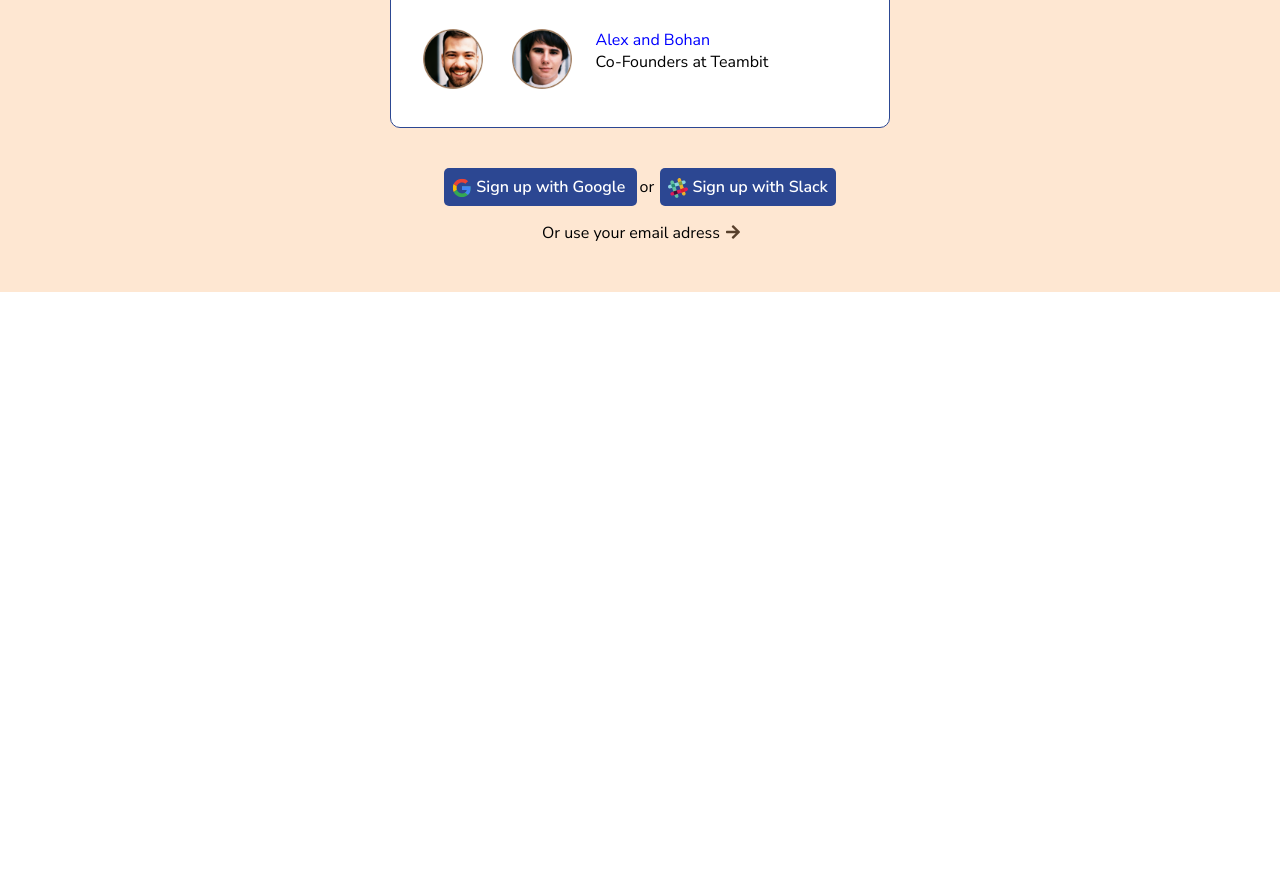
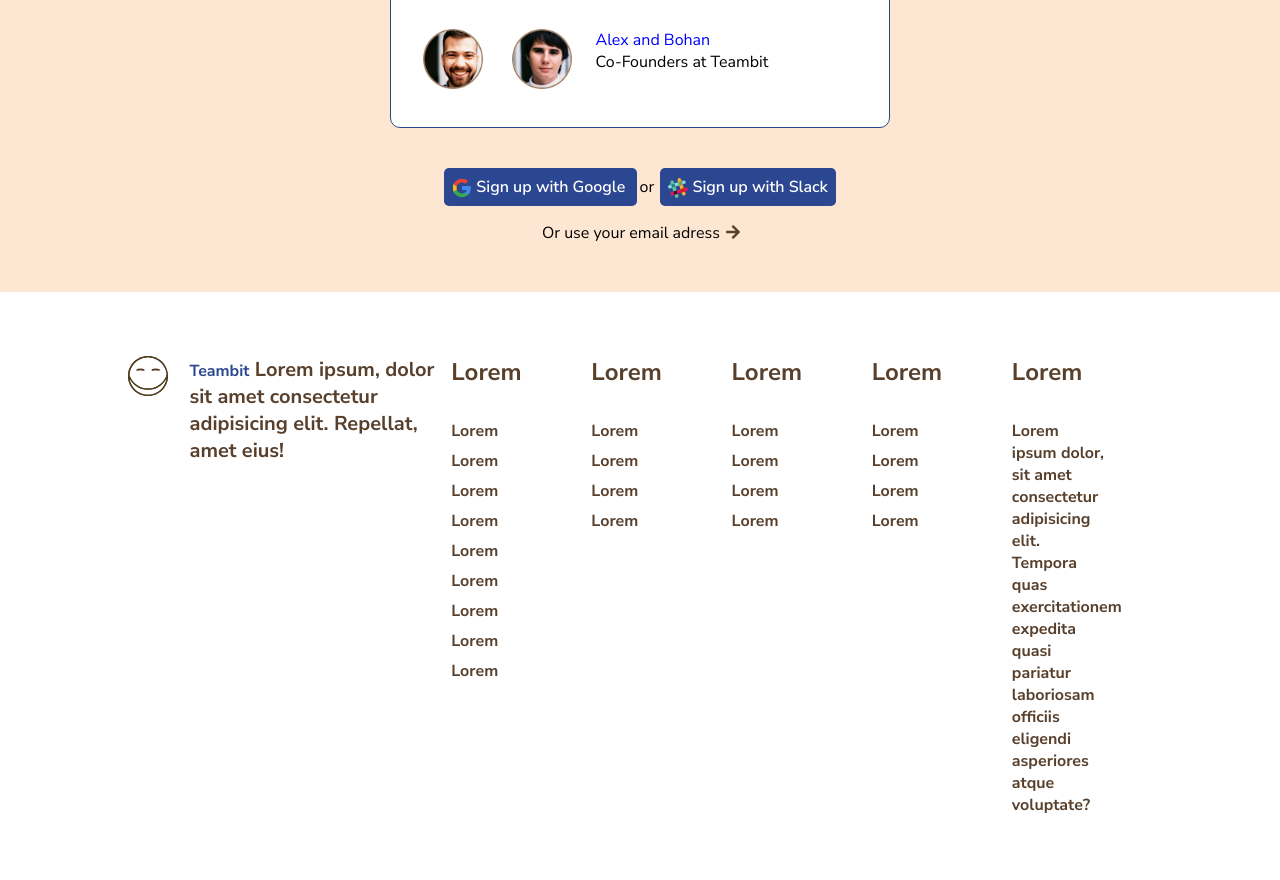
Before and after one commit to andreagavardi/node-sass-teambit, a website: page index.html in a window 1280 px wide. Shown: the part 6418-7298 px from the top of the page. Before the commit the page ends 6710 px from the top, so only its background shows below. Drawn offline with Linux system fonts and the light colour scheme.

Commit message:
completato footer

```diff
--- a/index.html
+++ b/index.html
@@ -203,6 +203,66 @@
 
     </main>
 
+    <!-- Footer -->
+    <footer id="site_footer">
+        <div class="container d_flex">
+            <div class="col30">
+                <div class="row d_flex">
+                    <div class="col20">
+                        <img src="./dist/img/logo-small.svg" alt="">
+                    </div>
+                    <div class="col80">
+
+                       <p><span>Teambit</span> Lorem ipsum, dolor sit amet consectetur adipisicing elit. Repellat, amet eius!</p>
+                    </div>
+                </div>
+            </div>
+            <div class="col70 d_flex">
+                <div class="col20 d_flex d_column">
+                    <h3>Lorem</h3>
+                    <a href="#">Lorem</a>
+                    <a href="#">Lorem</a>
+                    <a href="#">Lorem</a>
+                    <a href="#">Lorem</a>
+                    <a href="#">Lorem</a>
+                    <a href="#">Lorem</a>
+                    <a href="#">Lorem</a>
+                    <a href="#">Lorem</a>
+                    <a href="#">Lorem</a>
+
+                </div>
+                <div class="col20 d_flex d_column">
+                    <h3>Lorem</h3>
+                    <a href="#">Lorem</a>
+                    <a href="#">Lorem</a>
+                    <a href="#">Lorem</a>
+                    <a href="#">Lorem</a>
+                </div>
+                <div class="col20 d_flex d_column">
+                    <h3>Lorem</h3>
+                    <a href="#">Lorem</a>
+                    <a href="#">Lorem</a>
+                    <a href="#">Lorem</a>
+                    <a href="#">Lorem</a>
+                </div>
+                <div class="col20 d_flex d_column">
+                    <h3>Lorem</h3>
+                    <a href="#">Lorem</a>
+                    <a href="#">Lorem</a>
+                    <a href="#">Lorem</a>
+                    <a href="#">Lorem</a>
+                </div>
+                <div class="col20 d_flex d_column">
+                    <h3>Lorem</h3>
+                    <p>Lorem ipsum dolor, sit amet consectetur adipisicing elit. Tempora quas exercitationem expedita quasi pariatur laboriosam officiis eligendi asperiores atque voluptate?</p>
+                </div>
+            </div>
+        </div>
+    </footer>
+    <!--END Footer -->
+
+
+
     <script src="./dist/js/app.js"></script>
 </body>
 </html>
--- a/src/app.scss
+++ b/src/app.scss
@@ -107,3 +107,42 @@
     }
   }
 }
+
+#site_footer {
+  .container {
+    padding: 4rem 0;
+    font-weight: 700;
+    color: #58402c;
+    .col20 {
+      img {
+        width: 40px;
+      }
+    }
+
+    .col80 {
+      p {
+        font-size: 1.25rem;
+        span {
+          color: #2c4792;
+          font-size: 1rem;
+        }
+      }
+    }
+
+    .col70 {
+      padding-left: 1rem;
+      h3 {
+        margin-bottom: 2rem;
+        font-size: 1.5rem;
+      }
+      a {
+        text-decoration: none;
+        color: #58402c;
+        margin-bottom: 0.5rem;
+      }
+      p {
+        padding-right: 3rem;
+      }
+    }
+  }
+}
--- a/src/partials/_commons.scss
+++ b/src/partials/_commons.scss
@@ -50,3 +50,18 @@ h2 {
 .row_col2 {
   width: 50%;
 }
+
+.col30 {
+  width: 30%;
+}
+
+.col70 {
+  width: 70%;
+}
+
+.col80 {
+  width: 80%;
+}
+.col20 {
+  width: 20%;
+}
```
Also changed, not shown: dist/css/app.css.
